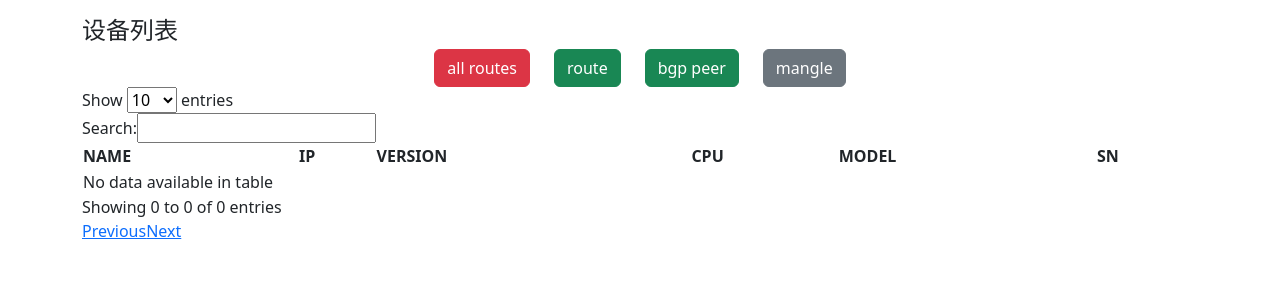
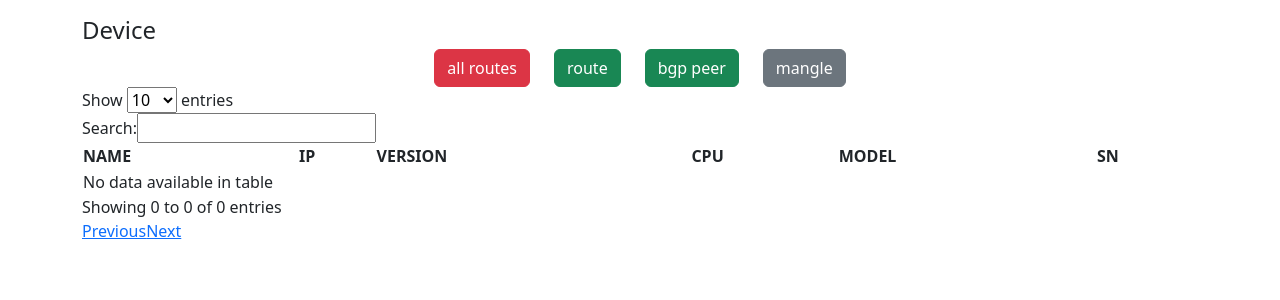
Before and after one commit to sylar-netops/mikrotik-network-automation, a Django app: page / in a window 1280 px wide. Shown: the part 56-356 px from the top of the page. Run offline with Django 3.2, Linux system fonts and the light colour scheme; data that the repository does not hold is empty; some libraries are stand-ins or nearby versions.

Commit message:
Refactor: 优化主页UI

```diff
--- a/templates/index.html
+++ b/templates/index.html
@@ -3,7 +3,7 @@
 {% block body %}
 
     <div class="container">
-        <h4 class="mt-3 mb-1">设备列表</h4>
+        <h4 class="mt-3 mb-1">Device</h4>
         <div class="row justify-content-center">
             <div class="col-auto">
                 <button id="routes" type="button" class="btn btn-danger">all routes</button>
```
